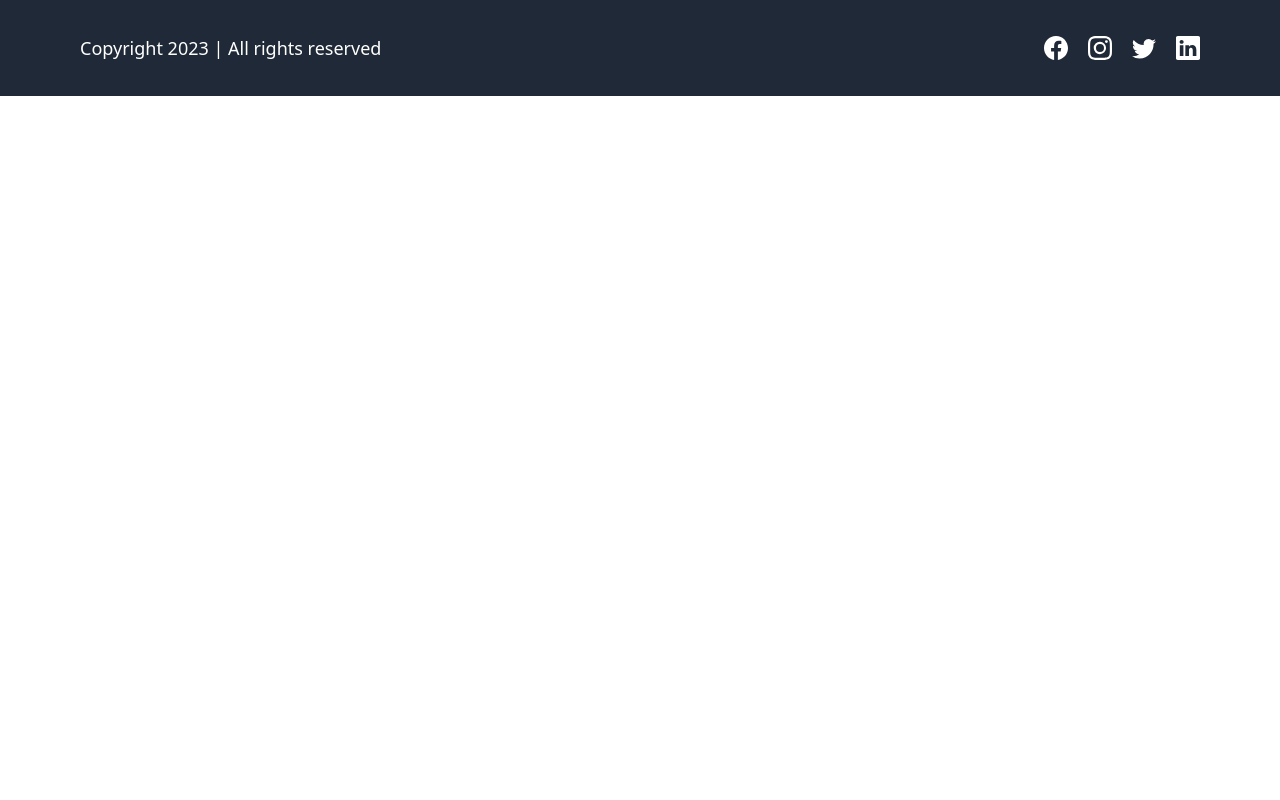
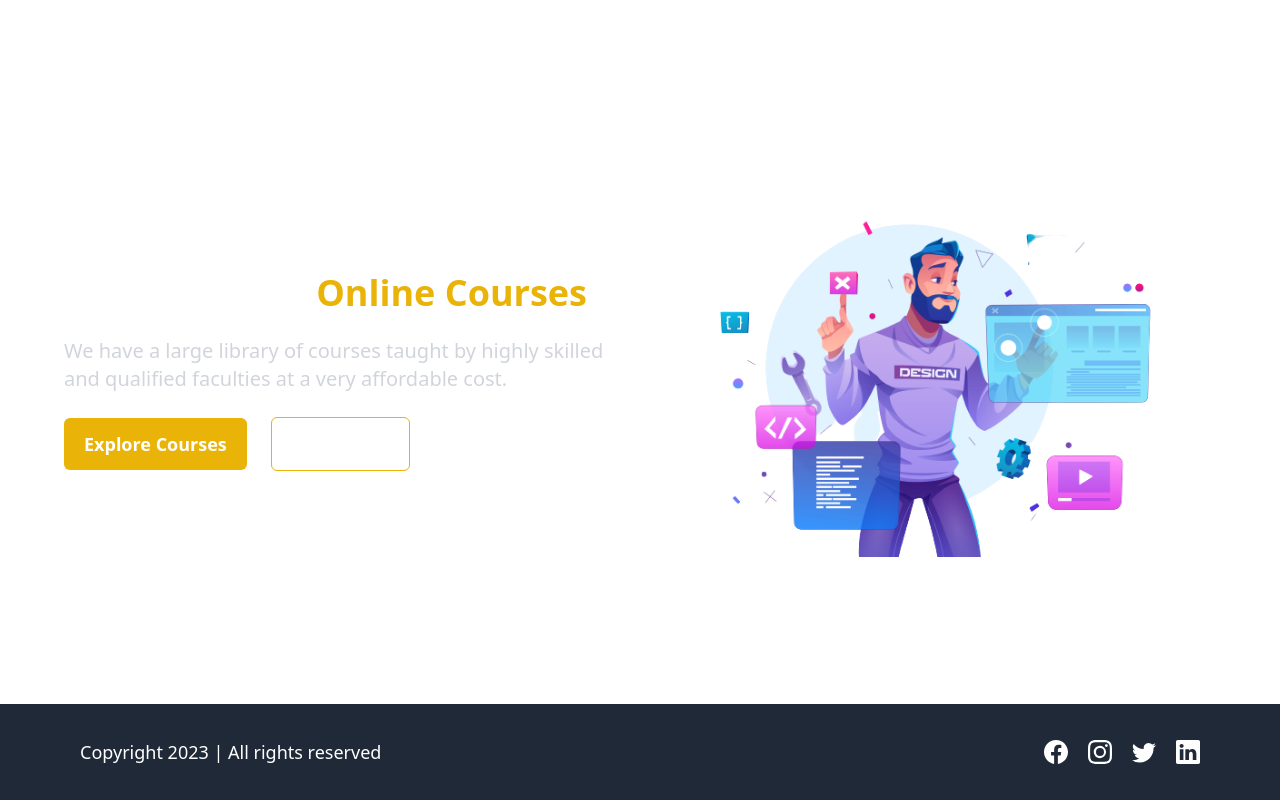
Before and after one commit to rkdranjit/lms-frontend, a React (Vite) app: page / in a window 1280 px wide. Built offline with nearby package versions, Linux system fonts and the light colour scheme.

Commit message:
Added basic layout and integrated to homepage

```diff
--- a/src/App.jsx
+++ b/src/App.jsx
@@ -1,10 +1,13 @@
+import { Route, Routes } from 'react-router-dom'
 import './App.css'
-import Footer from './components/footer'
+import Home from './pages/Home'
 
 function App() {
 
   return (
-    <Footer />
+    <Routes>
+      <Route path='/' element={<Home />} />
+    </Routes>
   )
 }
 
--- /dev/null
+++ b/src/layouts/HomeLayout.jsx
@@ -0,0 +1,59 @@
+import {FiMenu} from 'react-icons/fi';
+import { Link } from 'react-router-dom';
+import {AiFillCloseCircle} from 'react-icons/ai';
+import Footer from "../components/Footer"
+
+function HomeLayout({children}){
+
+    function changeWidth(){
+        const drawerSide = document.getElementsByClassName("drawer-side");
+        drawerSide[0].style.width = 'auto';
+    }
+    function hideDrawer(){
+        const drawerClose = document.getElementsByClassName("drawer-toggle");
+        drawerClose[0].checked = false;
+
+        const drawerSide = document.getElementsByClassName("drawer-side");
+        drawerSide[0].style.width = '0';
+    }
+    return(
+            <div className="min-h-[90vh]">
+                <div className="drawer absolute left-0 z-0 w-full">
+                    <input id="my-drawer" type="checkbox" className="drawer-toggle" />
+                    <div className="drawer-content">
+                        <label htmlFor="my-drawer" >
+                            <FiMenu onClick={changeWidth} size={"32px"} className='font-bold text-white m-4' />
+                        </label>
+                </div>
+                <div className='drawer-side w-0'>
+                    <label htmlFor="my-drawer" className="drawer-overlay"></label>
+                    <ul className='menu p-4 w-48 sm:w-80 bg-base-200 text-base-content relative'>
+                        <li className='w-fit absolute right-2 z-50'>
+                            <button onClick={hideDrawer}>
+                                <AiFillCloseCircle size={24} />
+                            </button>
+                        </li>
+                        <li>
+                            <Link to="/">Home</Link>
+                        </li>
+                        <li>
+                            <Link to="/about">About Us</Link>
+                        </li>
+                        <li>
+                            <Link to="/contact">Contact Us</Link>
+                        </li>
+                        <li>
+                            <Link to="/courses">All Courses</Link>
+                        </li>
+                    </ul>
+                </div>
+                </div>
+
+
+                {children}
+                <Footer />
+         </div>
+
+    )
+}
+export default HomeLayout;
--- /dev/null
+++ b/src/pages/Home.jsx
@@ -0,0 +1,39 @@
+
+import { Link } from "react-router-dom";
+import HomeLayout from "../layouts/HomeLayout";
+import homePageMainImage from "../assets/Images/homePageMainImage.png"
+
+
+function Home(){
+
+
+    return(
+        <HomeLayout>
+            <div className="pt-10 text-white flex items-center justify-center gap-10 mx-16 h-[88vh]">
+                <div className="w-1/2 space-y-6">
+                    <h1 className="text-4xl font-semibold">Find Out Best <span className="text-yellow-500 font-bold">Online Courses</span></h1>
+                    <p className="text-xl text-gray-300">
+                        We have a large library of courses taught by highly skilled and qualified faculties at a very affordable cost.
+                    </p>
+                    <div className="space-x-6">
+                        <Link to="/courses">
+                            <button className="bg-yellow-500 px-5 py-3 rounded-md font-semibold text-lg cursor-pointer hover:bg-yellow-600 transition-all ease-in-out duration-200">
+                                Explore Courses
+                            </button>
+                        </Link>
+                        <Link to="/contacts">
+                            <button className="border border-yellow-500 px-5 py-3 rounded-md font-semibold text-lg cursor-pointer hover:bg-yellow-600 transition-all ease-in-out duration-200">
+                                Contact Us
+                            </button>
+                        </Link>
+                    </div>
+                </div>
+                <div className="w-1/2 flex items-center justify-center">
+                    <img src={homePageMainImage} alt="home page" />
+                </div>
+            </div>
+        </HomeLayout>
+
+    )
+}
+export default Home;
```
Also changed, not shown: .eslintrc.cjs.
